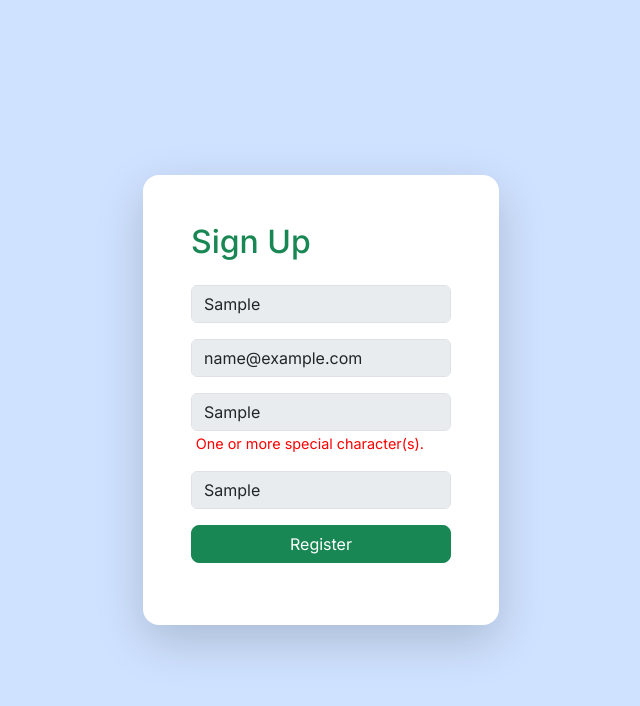
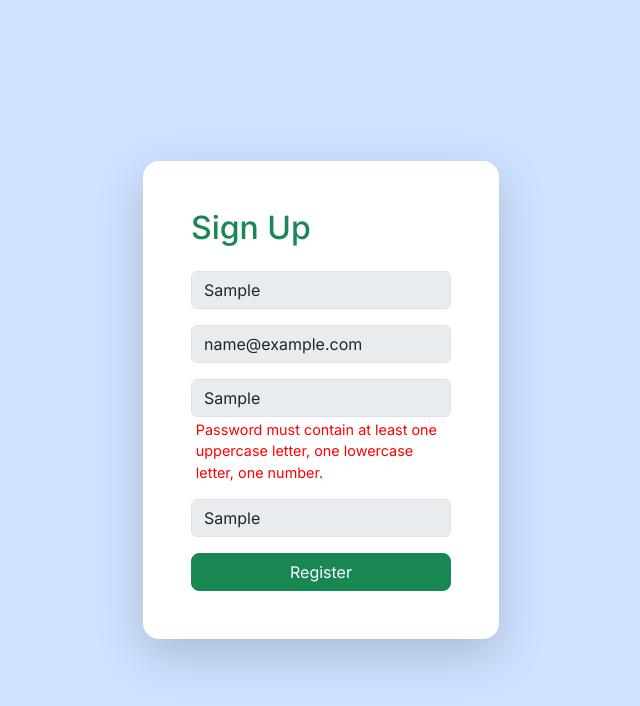
Before and after one commit to yavuzbeydogan/AuthECClient, an Angular app: page / in a window 1280 px wide. Both pictures are taken after typing "Sample", "name@example.com", "Sample", "Sample" into the empty fields and a click on the button "Register". Shown: the top 706 px of the page, without its empty margins (319-959 px from the left). Built offline with nearby package versions, Linux system fonts and the light colour scheme.

Commit message:
Doğrulama güncellendi

```diff
--- a/src/app/user/registration/registration.component.html
+++ b/src/app/user/registration/registration.component.html
@@ -27,9 +27,11 @@
                 Atleast 6 characters required.
             </div>
             <div *ngIf="form.controls['password'].hasError('pattern')">
-                One or more special character(s).
+                Password must contain at least one uppercase letter, one lowercase letter, one number.
             </div>
         </div>
+
+
     </div>
     <div class="mb-3">
         <input type="text" class="form-control bg-body-secondary" placeholder="Confirm Password" formControlName="confirmPassword">
```
